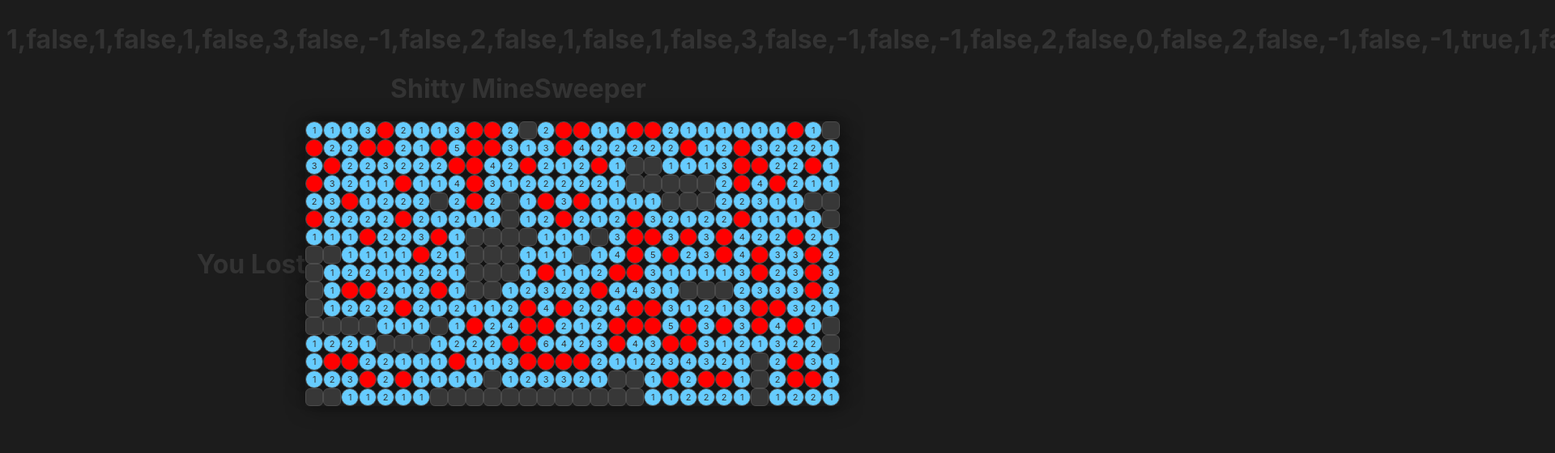
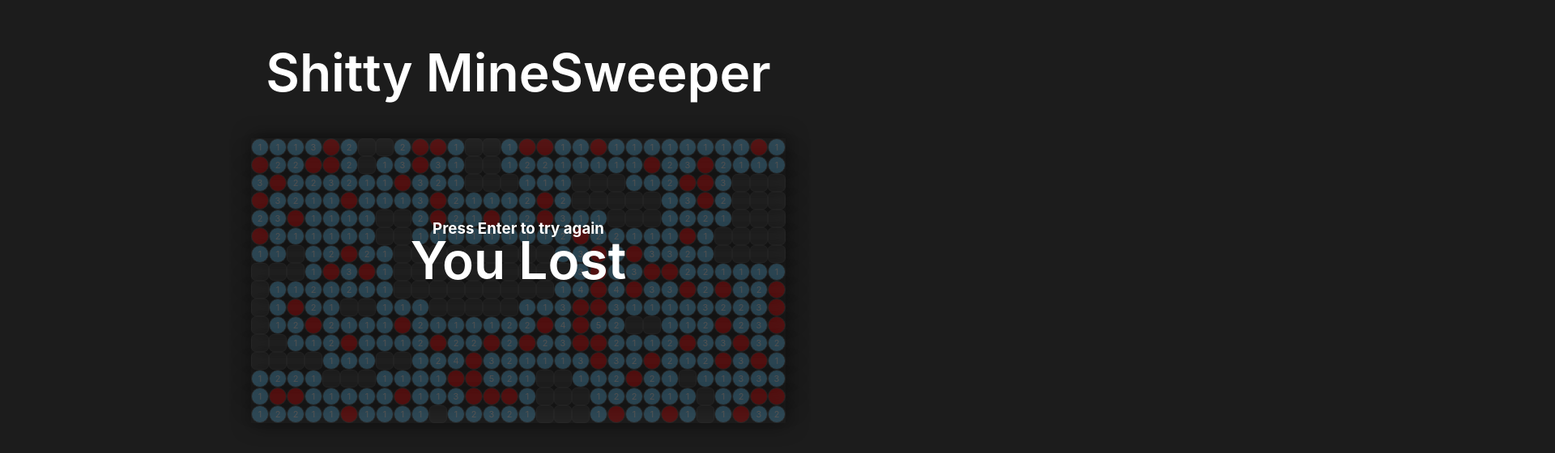
Before and after one commit to Adam-Alani/minesweeper-svelte, a Svelte app: page / in a window 1280 px wide. Both pictures are taken after a click on the element 640 px from the left and 161 px from the top of the page. Shown: the top 560 px of the page at 81% size, 1920 px wide, since content can reach past the window. Built offline with nearby package versions, Linux system fonts and the light colour scheme.

Commit message:
Minesweeper

```diff
--- a/src/App.svelte
+++ b/src/App.svelte
@@ -1,5 +1,5 @@
 <script>
-	export let name;
+	import {onMount} from 'svelte';
 
 	`
 1. Array of N*M Size -> Three Presets -> Small, Medium, Large
@@ -14,6 +14,7 @@
 	/// ======== Setup ======== ///
 	let state = false;    //While true, game runs.
 	let board = [[]]
+
 	function generateBoard(board , [m, n] , b) {
 		for (let i = 0 ; i < n ; ++i) {
 			board[i] = [];
@@ -23,8 +24,8 @@
 		}
 		let bCount = 0;
 		while (bCount < b) {
-			let x =Math.floor(Math.random() * ((board.length)-1));
-			let y = Math.floor(Math.random() * ((board[0].length)-1));
+			let x =Math.floor(Math.random() * (board.length));
+			let y = Math.floor(Math.random() * (board[0].length));
 			if(board[x][y][0] === 0){
 				board[x][y][0] = -1;
 				bCount++;
@@ -32,7 +33,7 @@
 		}
 		return board;
 	}
-	board = generateBoard(board , [30,16], 99);
+	board = generateBoard(board , [30,16], 80);
 	let cellsClicked = [];
 
 	function countNeighbours(board) {
@@ -55,7 +56,9 @@
 		return board
 	}
 	board = countNeighbours(board);
-	console.log(board)
+
+	//----------------------------//
+	//--------- Commands ----------//
 
 	function showCell(i , j) {
 		if (board[i][j][0] === -1) {
@@ -76,7 +79,6 @@
 		}
 	}
 
-
 	function hideCell(i , j) {
 		board[i][j][1] = false;
 	}
@@ -84,15 +86,30 @@
 	function flagCell(i , j) {
 		board[i][j][1] = 'F';
 	}
+
+	//------------------------//
+
+	function newGame() {
+		state = false;
+		board = generateBoard(board , [30,16], 80);
+		board = countNeighbours(board);
+	}
 </script>
 
+<svelte:window
+	on:keydown={(press) => {
+		if (press.key === 'Enter') {
+			newGame();
+		}
+	}}/>
+
+
 <main>
-	<h1>{board}</h1>
-
 	<h1 class="game-container">Shitty MineSweeper</h1>
 	<div class="game-container">
 		{#if state === true}
 			<h1 class="end">You Lost</h1>
+			<h3 class="end">Press Enter to try again</h3>
 		{/if}
 		<div>
 			{#each board as row, i}
@@ -114,6 +131,7 @@
 
 							{/if}
 						{:else}
+							<div class = "lost">
 							{#if board[i][j][0] === 0}
 								<div on:contextmenu|preventDefault class="cell empty "></div>
 							{:else if board[i][j][0] > 0}
@@ -121,6 +139,7 @@
 							{:else}
 								<div on:contextmenu|preventDefault="{() => {hideCell(i,j)}}" class="cell bomb"></div>
 							{/if}
+							</div>
 						{/if}
 					{/each}
 				</div>
@@ -179,6 +198,7 @@
 		display: flex; /* or inline-flex */
 		align-items: center;
 		justify-content: center;
+		color: white;
 	}
 
 	.hidden {
@@ -188,5 +208,30 @@
 	.flag {
 		background-color: greenyellow;
 	}
+	h1 {
+		color: #ffffff;
+		font-size: 4em;
+		font-weight: 600;
+	}
+	h3 {
+		color: #ffffff;
+	}
+	.end {
+		position: absolute;
+		z-index: 1000;
+		top: 25%;
+		left: 50%;
+		transform: translate(-50% , -25%);
+		-webkit-transform: translate(-50%, -25%);
 
+	}
+
+	.lost {
+		cursor: default;
+		opacity: 25%;
+	}
+
+	.cell:hover {
+		filter: brightness(150%);
+	}
 </style>
```
Also changed, not shown: public/build/bundle.css, public/build/bundle.js, 1 other file (tests, documents, lock files or other folders).
